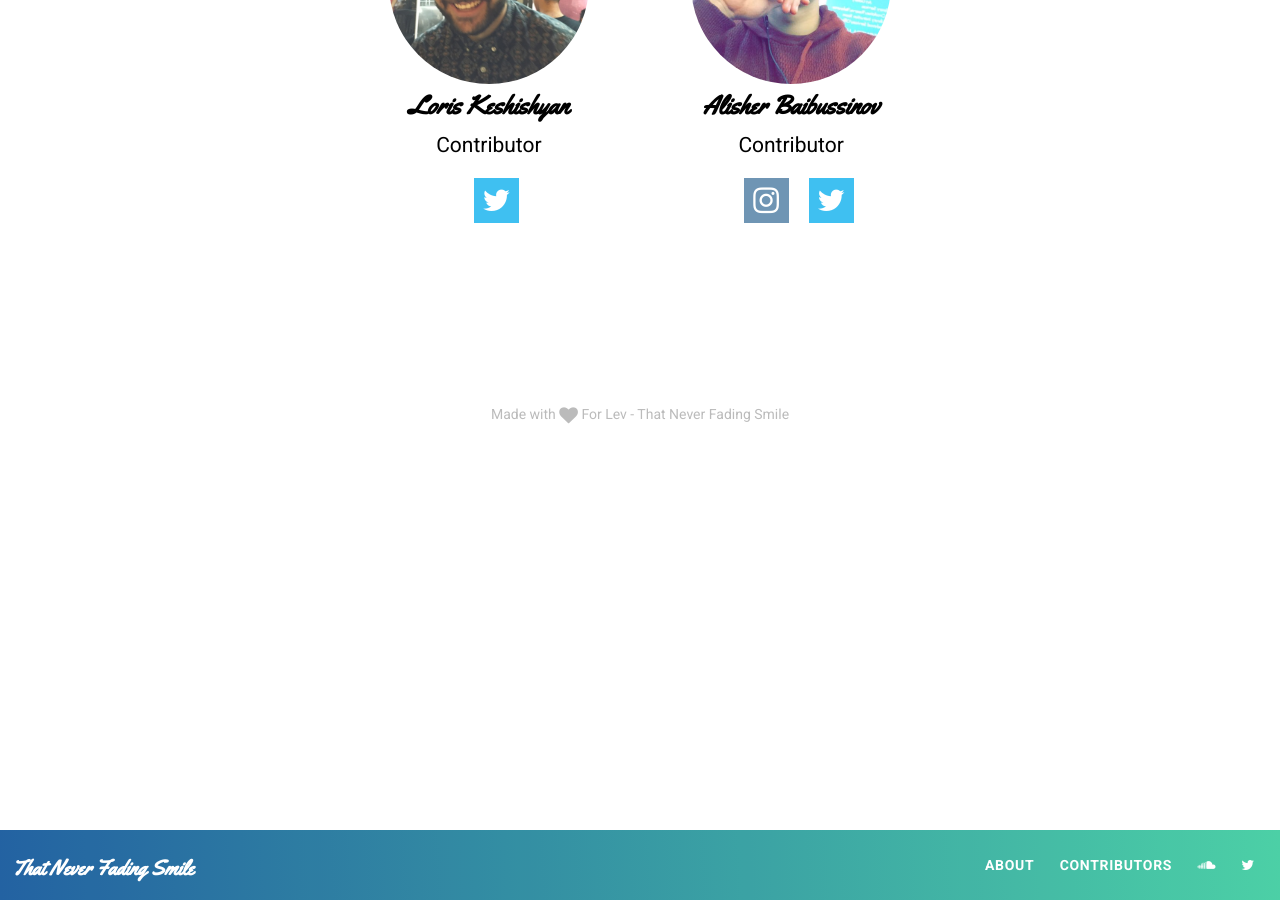
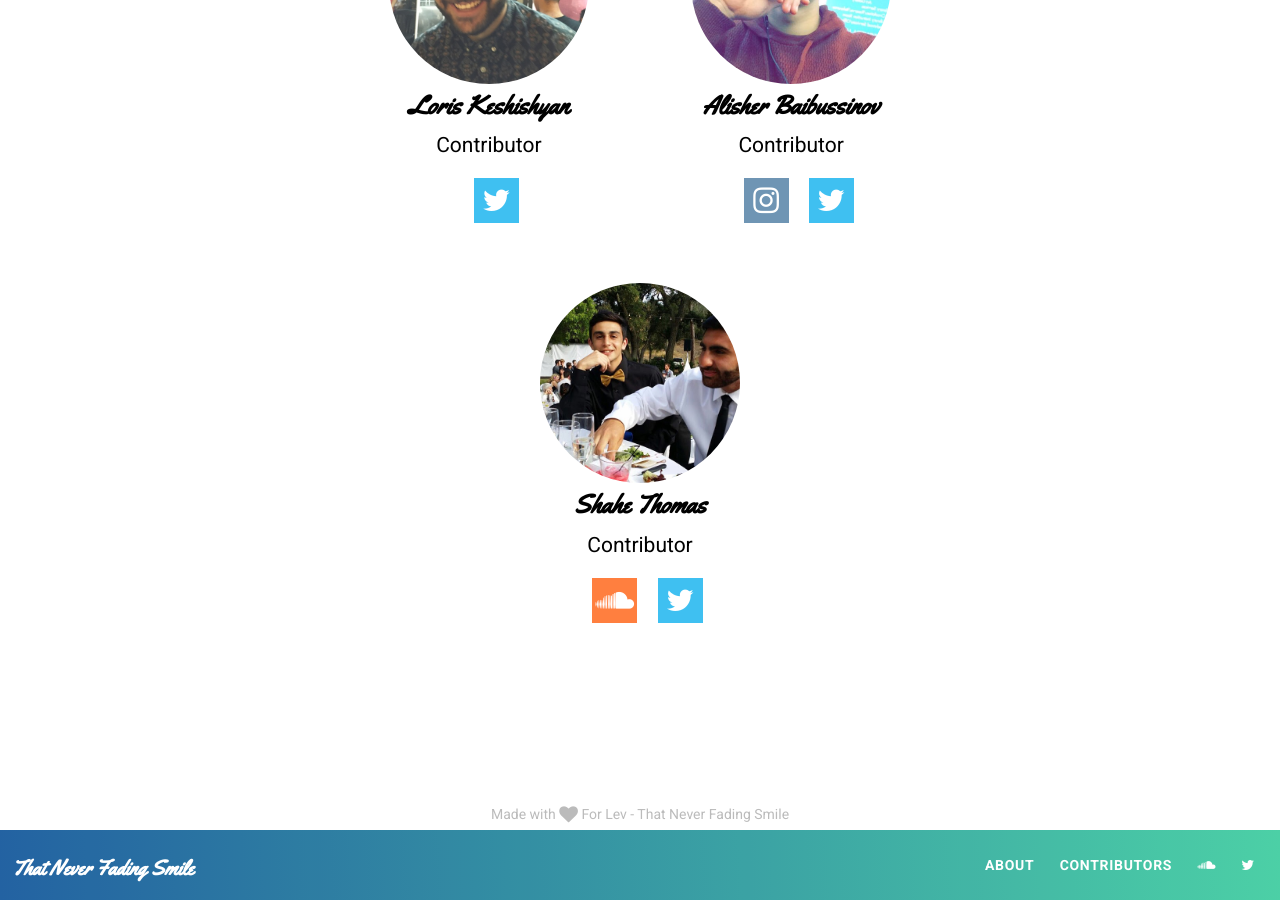
Before and after one commit to balzohrd/flapjack, a Jekyll site: the page built from contributors.md, in a window 1280 px wide and 900 px high, scrolled down 3270 px. Built offline with Jekyll 4.4.1, drawn with Linux system fonts in a browser that asks for light colours; nearby versions of some CDN libraries; comment, search, counter and statistics services are not loaded.

Commit message:
You think that you’re too cool for school, but I have a newsflash for you Walter Cronkite… you aren’t.

```diff
--- a/contributors.md
+++ b/contributors.md
@@ -130,7 +130,14 @@
     google_plus_link:
     instagram_username: 4lisher
     site_link:
-
+  - name: Shahe Thomas
+    image_path: /assets/images/shahe_t.jpg
+    position: Contributor
+    soundcloud: hahehomas
+    twitter_username: Shahe_T
+    google_plus_link:
+    instagram_username:
+    site_link:
 ---
 That Never Fading Smile is a collaboration between some of Lev’s closest friends. We are music lovers inspired by songs, riffs and lyrics of various genres from all around the world. Each contributor brings their own unique influence to the mix, See below for more information on each of us
 
```
Also changed, not shown: _posts/2016-02-24-volume-thirytone.markdown (added, +10 -0 lines), assets/images/shahe_t.jpg (added).
